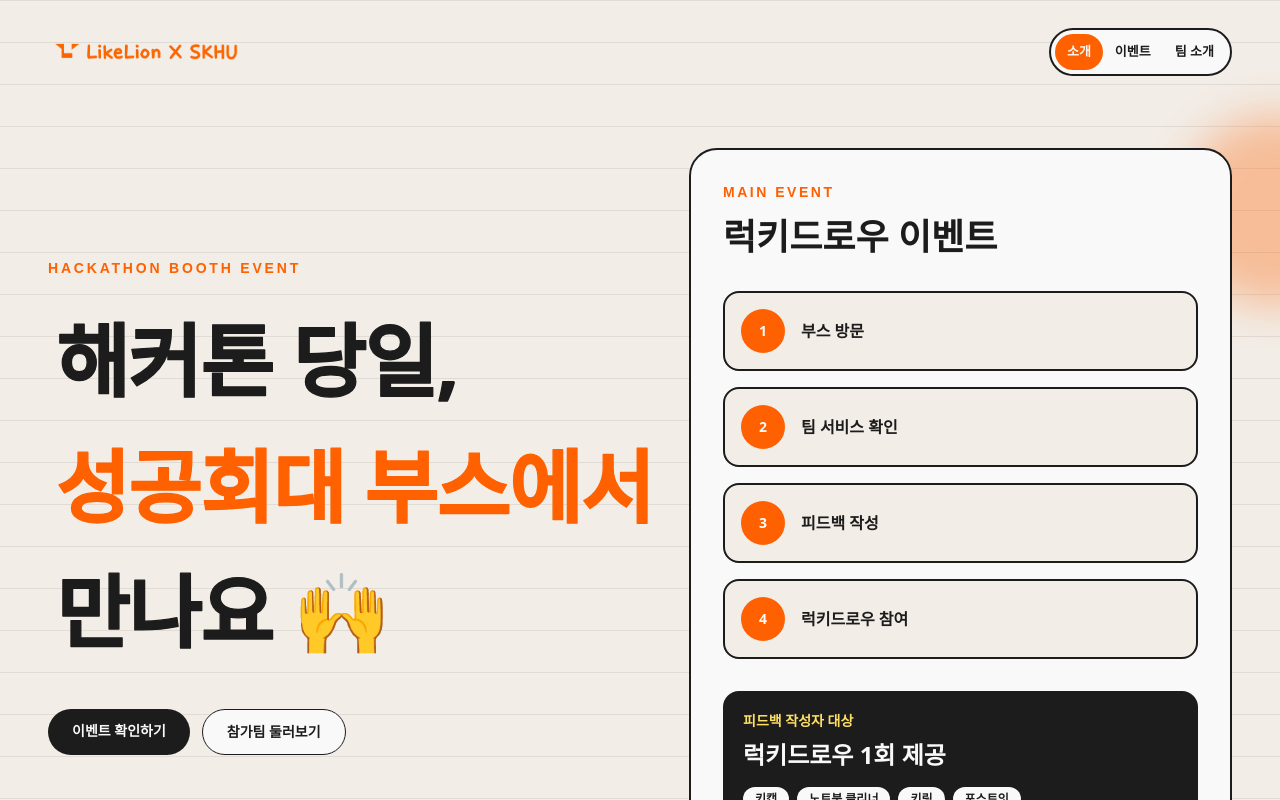
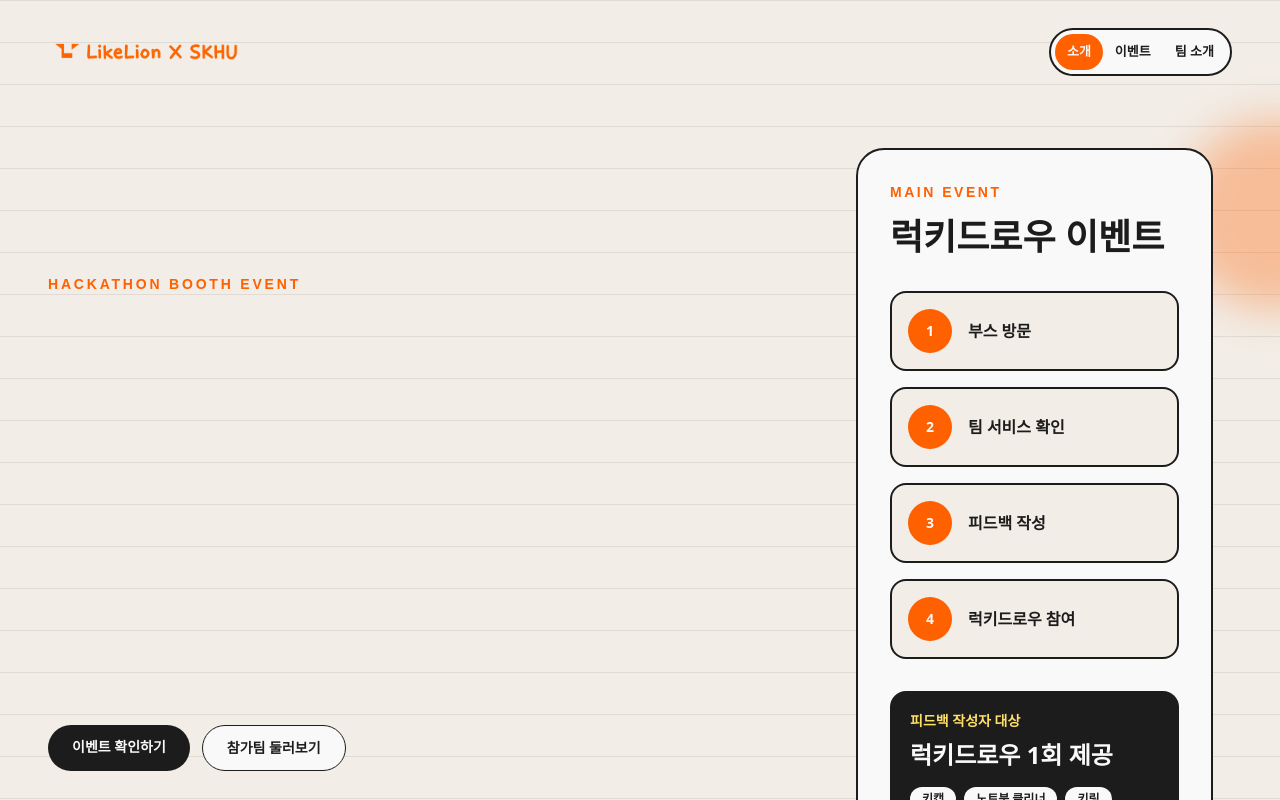
Before and after one commit to likevanilla/SKHU-likelion14th-hackathon-showcase, a React (Vite) app: page / in a window 1280 px wide. Shown: the top 800 px of the page. Built offline with nearby package versions, Linux system fonts and the light colour scheme; a web font is replaced by a local one.

Commit message:
StrokeText 컴포넌트에 startDelay 속성 추가 및 이벤트 페이지, 홈 페이지, 팀 페이지에서 텍스트 수정

```diff
--- a/src/components/StrokeText.jsx
+++ b/src/components/StrokeText.jsx
@@ -23,6 +23,7 @@ function StrokeText({
   letterSpacing = 0,
   fontFamily = 'inherit',
   reverse = false,
+  startDelay = 0,
   className = '',
   style = {},
 }) {
@@ -30,12 +31,15 @@ function StrokeText({
   const strokeTextRef = useRef(null)
   const wipeRectRef = useRef(null)
   const [box, setBox] = useState(null)
+  const [useMobileFill, setUseMobileFill] = useState(false)
 
   const rawId = useId()
   const wipeId = `stroke-text-wipe-${rawId.replace(/[^a-zA-Z0-9_-]/g, '')}`
   const characters = useMemo(() => Array.from(String(text ?? '')), [text])
   const numericFontSize = Number.parseFloat(fontSize) || 128
   const dash = Math.max(numericFontSize * 7, 200)
+  const effectiveFillMode =
+    useMobileFill && fillMode === 'wipe' ? 'fade' : fillMode
 
   const fontStyle = useMemo(
     () => ({
@@ -101,6 +105,17 @@ function StrokeText({
   }, [characters, numericFontSize, fontWeight, letterSpacing, strokeWidth])
 
   useLayoutEffect(() => {
+    if (typeof window === 'undefined') return undefined
+
+    const query = window.matchMedia('(max-width: 640px)')
+    const update = () => setUseMobileFill(query.matches)
+    update()
+    query.addEventListener('change', update)
+
+    return () => query.removeEventListener('change', update)
+  }, [])
+
+  useLayoutEffect(() => {
     const root = rootRef.current
     if (typeof window === 'undefined' || !root || !box) return undefined
 
@@ -109,8 +124,8 @@ function StrokeText({
     const wipe = wipeRectRef.current
     if (!strokes.length) return undefined
 
-    const fillEnabled = fillMode !== 'none'
-    const useWipe = fillEnabled && fillMode === 'wipe'
+    const fillEnabled = effectiveFillMode !== 'none'
+    const useWipe = fillEnabled && effectiveFillMode === 'wipe'
     const fillDuration = Math.max(0.4, drawDuration * 0.5)
     const staggerConfig = reverse ? { each: stagger, from: 'end' } : stagger
     const targets = [...strokes, ...fills, wipe].filter(Boolean)
@@ -172,14 +187,24 @@ function StrokeText({
 
     let timeline = null
     let scrollTrigger = null
+    let delayedPlay = null
     let removeHover = null
+
+    const playTimeline = () => {
+      delayedPlay?.kill()
+      if (startDelay > 0) {
+        delayedPlay = gsap.delayedCall(startDelay, () => timeline?.play(0))
+      } else {
+        timeline?.play(0)
+      }
+    }
 
     if (trigger === 'hover') {
       setEnd()
       const play = () => {
         timeline?.kill()
         timeline = build()
-        timeline.play(0)
+        playTimeline()
       }
       root.addEventListener('pointerenter', play)
       removeHover = () => root.removeEventListener('pointerenter', play)
@@ -190,20 +215,21 @@ function StrokeText({
           trigger: root,
           start: 'top 82%',
           once: true,
-          onEnter: () => timeline?.play(0),
+          onEnter: playTimeline,
         })
       } else {
-        timeline.play(0)
+        playTimeline()
       }
     }
 
     return () => {
       removeHover?.()
       scrollTrigger?.kill()
+      delayedPlay?.kill()
       timeline?.kill()
       gsap.killTweensOf(targets)
     }
-  }, [box, dash, drawDuration, fillDelay, stagger, ease, trigger, fillMode, reverse])
+  }, [box, dash, drawDuration, fillDelay, stagger, ease, trigger, effectiveFillMode, reverse, startDelay])
 
   const viewBox = box
     ? `${box.x} ${box.y} ${box.width} ${box.height}`
@@ -228,7 +254,7 @@ function StrokeText({
         preserveAspectRatio="xMinYMid meet"
         viewBox={viewBox}
       >
-        {fillMode === 'wipe' && box && (
+        {effectiveFillMode === 'wipe' && box && (
           <defs>
             <clipPath clipPathUnits="userSpaceOnUse" id={wipeId}>
               <rect ref={wipeRectRef} height={box.height} width="0" x={box.x} y={box.y} />
@@ -261,10 +287,10 @@ function StrokeText({
 
         <text
           className="stroke-text__fill"
-          clipPath={fillMode === 'wipe' && box ? `url(#${wipeId})` : undefined}
+          clipPath={effectiveFillMode === 'wipe' && box ? `url(#${wipeId})` : undefined}
           fill={fillColor}
           stroke="none"
-          opacity={fillMode === 'wipe' && box ? 1 : 0}
+          opacity={effectiveFillMode === 'wipe' && box ? 1 : 0}
           style={fontStyle}
           x="0"
           y="0"
--- a/src/pages/EventPage.jsx
+++ b/src/pages/EventPage.jsx
@@ -22,9 +22,10 @@ function EventPage() {
             fontWeight={900}
             letterSpacing={-1}
             stagger={0.04}
+            startDelay={0.42}
             strokeColor="var(--lucky-green)"
             strokeWidth={1.5}
-            text="럭키드로우 🍀"
+            text="럭키드로우"
           />
           <StrokeText
             className="page-stroke-line"
@@ -36,6 +37,7 @@ function EventPage() {
             fontWeight={900}
             letterSpacing={-1}
             stagger={0.04}
+            startDelay={0.48}
             strokeColor="var(--lion-black)"
             strokeWidth={1.5}
             text="이벤트"
--- a/src/pages/HomePage.jsx
+++ b/src/pages/HomePage.jsx
@@ -13,7 +13,7 @@ function HomePage() {
         >
           Hackathon Booth Event
         </p>
-        <h1 className="hero-stroke-title fade-up delay-100 mt-5 font-black">
+        <h1 className="hero-stroke-title mt-5 font-black">
           <StrokeText
             className="hero-stroke-line"
             drawDuration={1.2}
@@ -24,6 +24,7 @@ function HomePage() {
             fontWeight={900}
             letterSpacing={-1}
             stagger={0.035}
+            startDelay={0.48}
             strokeColor="var(--lion-black)"
             strokeWidth={1.6}
             style={{ '--stroke-text-height': 'clamp(48px, 13vw, 124px)' }}
@@ -39,6 +40,7 @@ function HomePage() {
             fontWeight={900}
             letterSpacing={-1}
             stagger={0.035}
+            startDelay={0.54}
             strokeColor="var(--primary-orange)"
             strokeWidth={1.6}
             style={{ '--stroke-text-height': 'clamp(48px, 13vw, 124px)' }}
@@ -54,10 +56,11 @@ function HomePage() {
             fontWeight={900}
             letterSpacing={-1}
             stagger={0.035}
+            startDelay={0.6}
             strokeColor="var(--lion-black)"
             strokeWidth={1.6}
             style={{ '--stroke-text-height': 'clamp(48px, 13vw, 124px)' }}
-            text="만나요 🙌"
+            text="만나요"
           />
         </h1>
 
--- a/src/pages/TeamsPage.jsx
+++ b/src/pages/TeamsPage.jsx
@@ -25,6 +25,7 @@ function TeamsPage() {
                 fontWeight={900}
                 letterSpacing={-1}
                 stagger={0.04}
+                startDelay={0.42}
                 strokeColor="var(--lion-black)"
                 strokeWidth={1.5}
                 text="서비스 소개"
```
